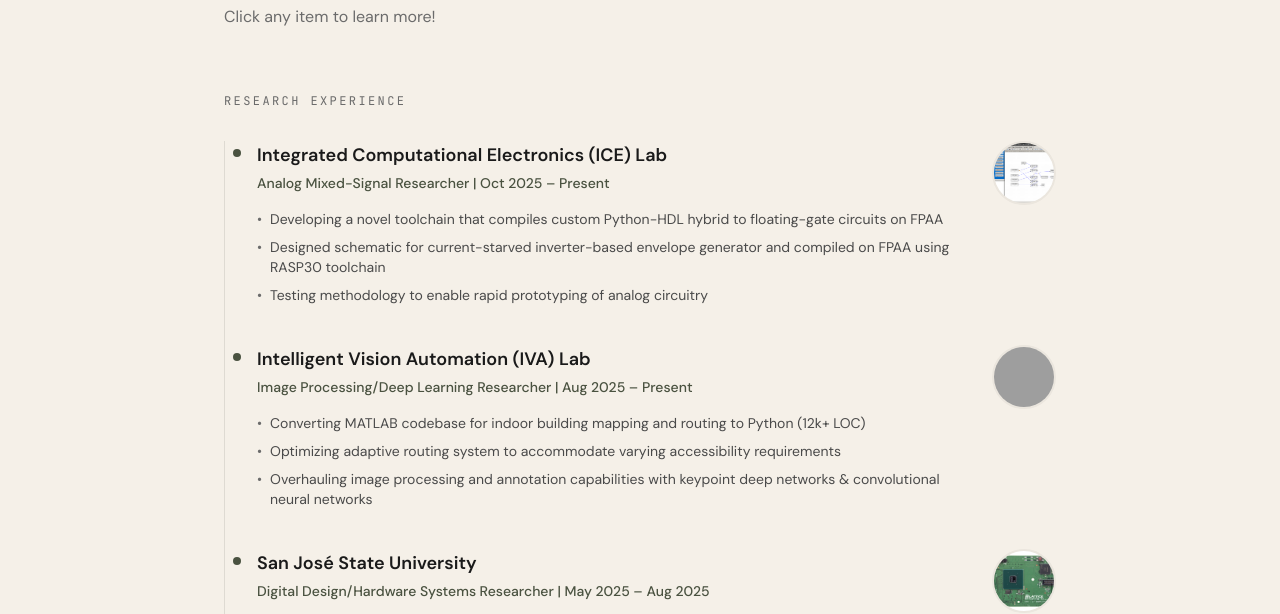
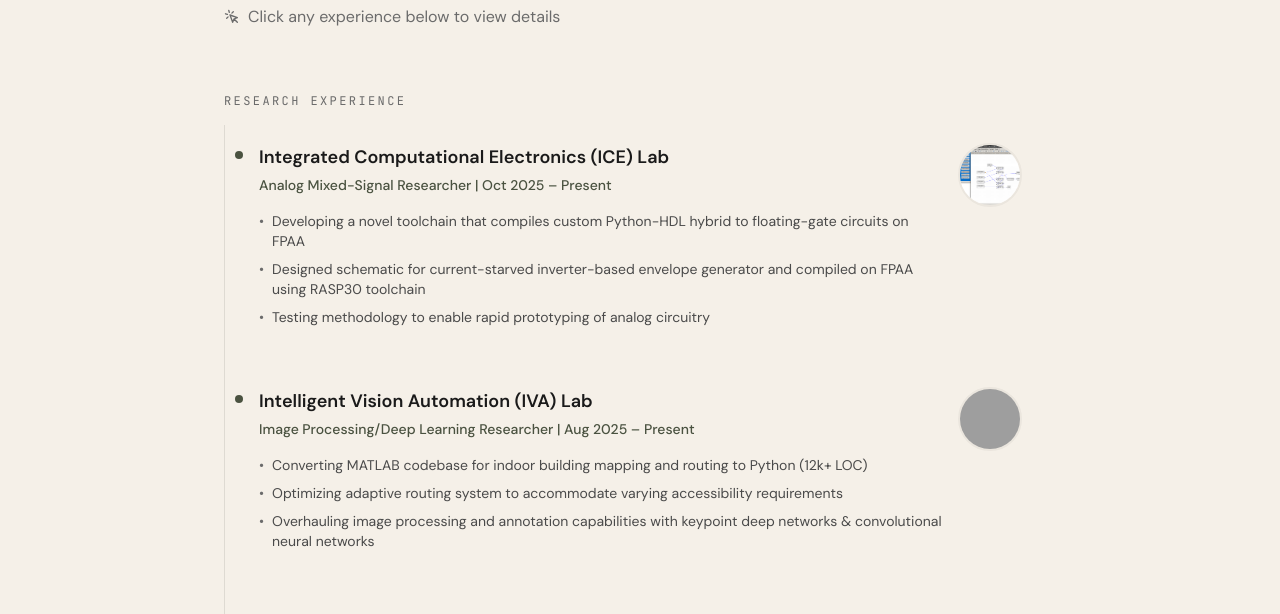
Before and after one commit to nayanramam/portfolio, a plain HTML site: page experiences/index.html in a window 1280 px wide. Shown: the part 160-774 px from the top of the page. Drawn offline with nearby package versions, Linux system fonts and the light colour scheme; grey boxes are pictures that could not be loaded.

Commit message:
updated experience styling

```diff
--- a/experiences/index.html
+++ b/experiences/index.html
@@ -72,15 +72,40 @@
             transition: all 0.2s ease;
             text-decoration: none;
             color: inherit;
+            cursor: pointer;
+            padding: 1rem;
+            margin: -1rem;
+            border-radius: 8px;
+            border: 2px solid transparent;
         }
         .experience-link:hover {
             transform: translateX(4px);
+            background-color: rgba(235, 230, 222, 0.3);
+            border-color: rgba(74, 82, 64, 0.2);
         }
         .experience-link:hover article::before {
             background-color: #1a1a1a;
             transform: scale(1.2);
         }
         .experience-link:hover h3 {
+            color: #4a5240;
+        }
+        .experience-link::after {
+            content: 'View details →';
+            position: absolute;
+            right: 0;
+            top: 0;
+            font-size: 0.75rem;
+            font-weight: 500;
+            color: #6b6b6b;
+            opacity: 0.5;
+            transition: all 0.2s ease;
+            transform: translateX(-8px);
+            white-space: nowrap;
+        }
+        .experience-link:hover::after {
+            opacity: 1;
+            transform: translateX(0);
             color: #4a5240;
         }
     </style>
@@ -136,7 +161,12 @@
         <!-- Page Title -->
         <div class="mb-16">
             <h1 class="text-3xl font-serif font-bold mb-2">Experience</h1>
-            <p class="text-ink-muted">Click any item to learn more!</p>
+            <p class="text-ink-muted flex items-center gap-2">
+                <svg class="w-4 h-4" fill="none" stroke="currentColor" viewBox="0 0 24 24">
+                    <path stroke-linecap="round" stroke-linejoin="round" stroke-width="2" d="M15 15l-2 5L9 9l11 4-5 2zm0 0l5 5M7.188 2.239l.777 2.897M5.136 7.965l-2.898-.777M13.95 4.05l-2.122 2.122m-5.657 5.656l-2.12 2.122"/>
+                </svg>
+                Click any experience below to view details
+            </p>
         </div>
 
         <!-- Research Experience -->
@@ -146,7 +176,7 @@
             <div class="space-y-10 pl-8 border-l border-ink/10">
                 <!-- ICE Lab -->
                 <a href="ice-lab.html" class="experience-link">
-                    <article class="relative timeline-item">
+                    <article class="relative timeline-item" style="padding-right: 2rem;">
                         <div class="timeline-item-content">
                             <h3 class="font-semibold text-lg">Integrated Computational Electronics (ICE) Lab</h3>
                             <p class="text-sm text-olive font-medium mt-1">Analog Mixed-Signal Researcher | Oct 2025 – Present</p>
@@ -173,7 +203,7 @@
 
                 <!-- IVA Lab -->
                 <a href="iva-lab.html" class="experience-link">
-                    <article class="relative timeline-item">
+                    <article class="relative timeline-item" style="padding-right: 2rem;">
                         <div class="timeline-item-content">
                             <h3 class="font-semibold text-lg">Intelligent Vision Automation (IVA) Lab</h3>
                             <p class="text-sm text-olive font-medium mt-1">Image Processing/Deep Learning Researcher | Aug 2025 – Present</p>
@@ -200,7 +230,7 @@
 
                 <!-- San José State -->
                 <a href="sjsu.html" class="experience-link">
-                    <article class="relative timeline-item">
+                    <article class="relative timeline-item" style="padding-right: 2rem;">
                         <div class="timeline-item-content">
                             <h3 class="font-semibold text-lg">San José State University</h3>
                             <p class="text-sm text-olive font-medium mt-1">Digital Design/Hardware Systems Researcher | May 2025 – Aug 2025</p>
@@ -234,7 +264,7 @@
             <div class="space-y-10 pl-8 border-l border-ink/10">
                 <!-- Silicon Jackets -->
                 <a href="silicon-jackets.html" class="experience-link">
-                    <article class="relative timeline-item">
+                    <article class="relative timeline-item" style="padding-right: 2rem;">
                         <div class="timeline-item-content">
                             <h3 class="font-semibold text-lg">Silicon Jackets</h3>
                             <p class="text-sm text-olive font-medium mt-1">Georgia Tech's Chip Design Club</p>
@@ -272,7 +302,7 @@
             <div class="space-y-10 pl-8 border-l border-ink/10">
                 <!-- Interactive Music Group -->
                 <a href="interactive-music-group.html" class="experience-link">
-                    <article class="relative timeline-item">
+                    <article class="relative timeline-item" style="padding-right: 2rem;">
                         <div class="timeline-item-content">
                             <h3 class="font-semibold text-lg">Interactive Music Group</h3>
                             <p class="text-sm text-olive font-medium mt-1">Project Manager | Aug 2025 – Present</p>
@@ -303,7 +333,7 @@
 
                 <!-- Math Modeling -->
                 <a href="math-modeling.html" class="experience-link">
-                    <article class="relative timeline-item">
+                    <article class="relative timeline-item" style="padding-right: 2rem;">
                         <div class="timeline-item-content">
                             <h3 class="font-semibold text-lg">Math Modeling Student Research Group</h3>
                             <p class="text-sm text-olive font-medium mt-1">Team Lead + Lead Researcher | Aug 2024 – Present</p>
```
